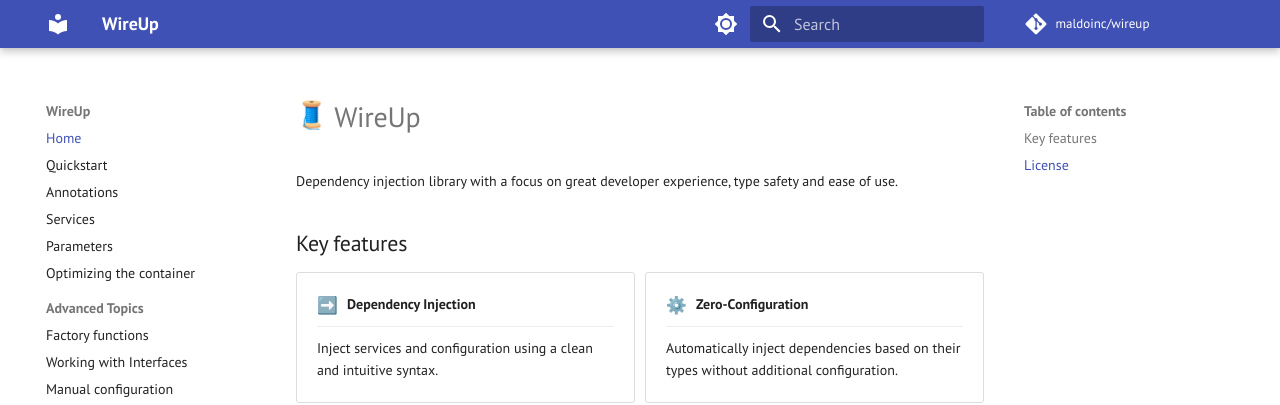
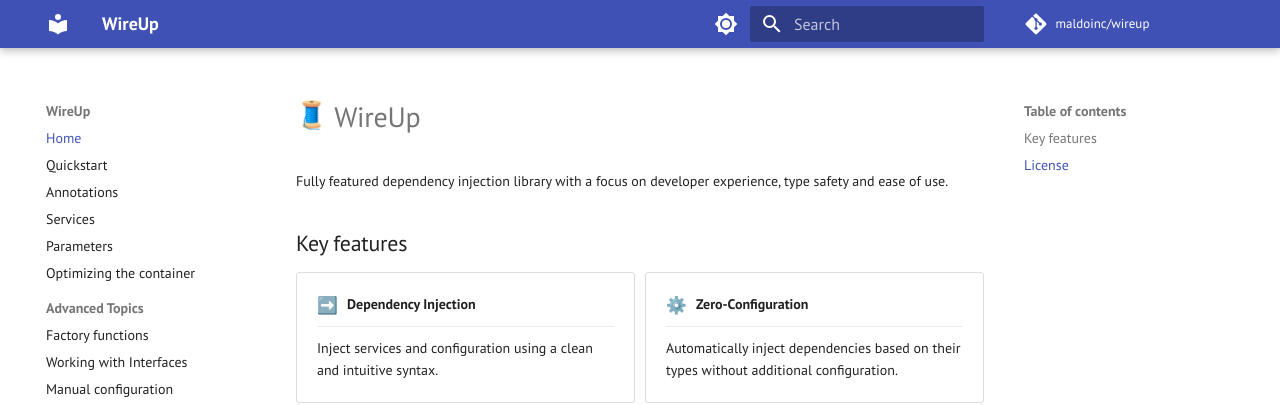
Before and after one commit to maldoinc/wireup, an MkDocs documentation site: the page built from docs/pages/index.md, in a window 1280 px wide and 1038 px high. Shown: the top 405 px of the window. Built offline with MkDocs 1.6.1 and Material for MkDocs 9.7.7, drawn with Linux system fonts in a browser that asks for light colours; emoji names are drawn with the system emoji font; some web fonts are replaced; comment, search, counter and statistics services are not loaded; the version menu is left out.

Commit message:
Readme update

```diff
--- a/docs/pages/index.md
+++ b/docs/pages/index.md
@@ -1,6 +1,6 @@
 # :thread: WireUp
 
-Dependency injection library with a focus on great developer experience, type safety and ease of use.
+Fully featured dependency injection library with a focus on developer experience, type safety and ease of use.
 
 ## Key features
 
```
Also changed, not shown: readme.md.
